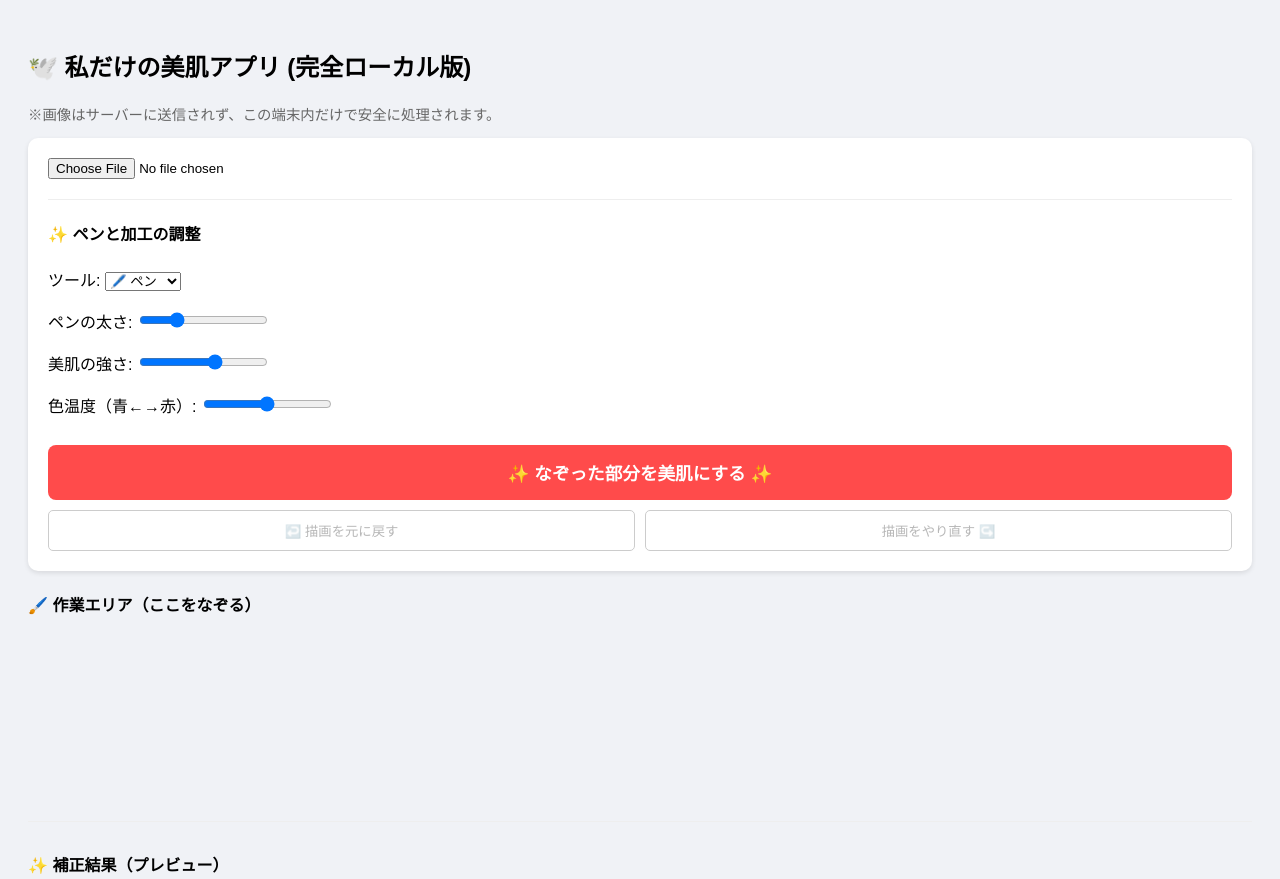
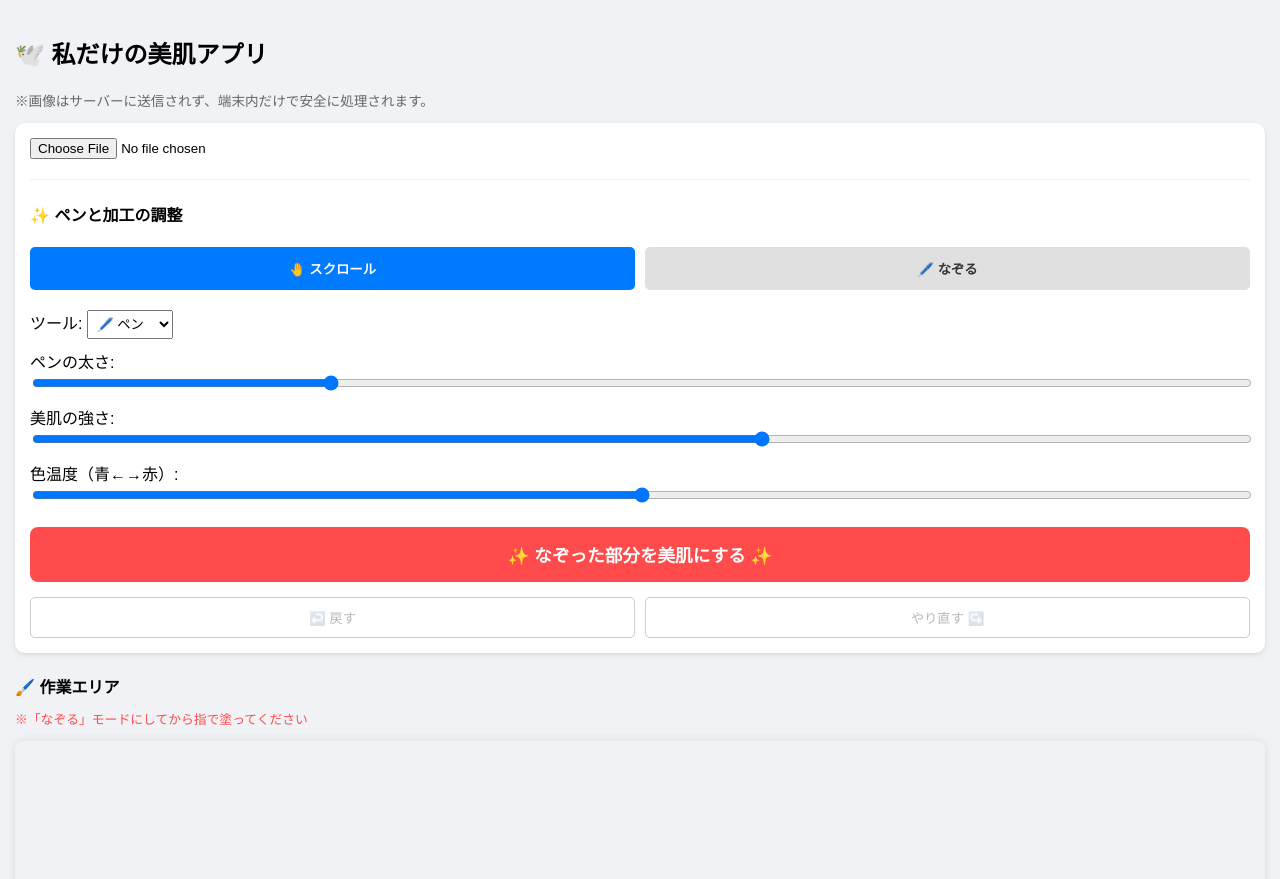
Before and after one commit to 10win-NR/my-retouch-app-js, a plain HTML site: page index.html in a window 1280 px wide. Shown: the top 879 px of the page. Drawn offline with Linux system fonts and the light colour scheme.

Commit message:
Update index.html

```diff
--- a/index.html
+++ b/index.html
@@ -2,53 +2,61 @@
 <html lang="ja">
 <head>
     <meta charset="UTF-8">
-    <meta name="viewport" content="width=device-width, initial-scale=1.0">
+    <meta name="viewport" content="width=device-width, initial-scale=1.0, maximum-scale=1.0, user-scalable=no">
     <title>🕊️ 私だけの美肌アプリ JS版</title>
 </head>
-<body style="font-family: sans-serif; background-color: #f0f2f6; padding: 20px;">
+<body style="font-family: sans-serif; background-color: #f0f2f6; padding: 15px; margin: 0;">
 
-    <h2>🕊️ 私だけの美肌アプリ (完全ローカル版)</h2>
-    <p style="color: #666; font-size: 0.9em;">※画像はサーバーに送信されず、この端末内だけで安全に処理されます。</p>
+    <h2>🕊️ 私だけの美肌アプリ</h2>
+    <p style="color: #666; font-size: 0.85em;">※画像はサーバーに送信されず、端末内だけで安全に処理されます。</p>
 
-    <div style="background: white; padding: 20px; border-radius: 10px; box-shadow: 0 2px 5px rgba(0,0,0,0.1);">
-        <input type="file" id="imageInput" accept="image/png, image/jpeg">
+    <div style="background: white; padding: 15px; border-radius: 10px; box-shadow: 0 2px 5px rgba(0,0,0,0.1);">
+        <input type="file" id="imageInput" accept="image/png, image/jpeg" style="width: 100%;">
 
         <hr style="border: 0; border-top: 1px solid #eee; margin: 20px 0;">
 
         <h4>✨ ペンと加工の調整</h4>
-        <label>ツール:
-            <select id="drawMode">
+
+        <div style="display: flex; gap: 10px; margin-bottom: 20px;">
+            <button id="modeScrollBtn" style="flex: 1; padding: 12px; background: #007bff; color: white; border: none; border-radius: 5px; font-weight: bold; cursor: pointer;">🤚 スクロール</button>
+            <button id="modeDrawBtn" style="flex: 1; padding: 12px; background: #e0e0e0; color: #333; border: none; border-radius: 5px; font-weight: bold; cursor: pointer;">🖊️ なぞる</button>
+        </div>
+
+        <label style="display: block; margin-bottom: 10px;">ツール:
+            <select id="drawMode" style="padding: 5px;">
                 <option value="pen">🖊️ ペン</option>
                 <option value="eraser">消しゴム</option>
             </select>
-        </label><br><br>
+        </label>
 
-        <label>ペンの太さ: <input type="range" id="brushSize" min="5" max="100" value="30"></label><br><br>
-        <label>美肌の強さ: <input type="range" id="smoothFactor" min="0" max="100" value="60"></label><br><br>
-        <label>色温度（青←→赤）: <input type="range" id="colorTemp" min="-50" max="50" value="0"></label><br><br>
+        <label style="display: block; margin-bottom: 10px;">ペンの太さ: <input type="range" id="brushSize" min="5" max="150" value="40" style="width: 100%;"></label>
+        <label style="display: block; margin-bottom: 10px;">美肌の強さ: <input type="range" id="smoothFactor" min="0" max="100" value="60" style="width: 100%;"></label>
+        <label style="display: block; margin-bottom: 20px;">色温度（青←→赤）: <input type="range" id="colorTemp" min="-50" max="50" value="0" style="width: 100%;"></label>
 
-        <button id="processBtn" style="display: block; width: 100%; padding: 15px; margin-top: 10px; background: #ff4b4b; color: white; border: none; border-radius: 8px; font-weight: bold; font-size: 1.1em; cursor: pointer;">
+        <button id="processBtn" style="display: block; width: 100%; padding: 15px; background: #ff4b4b; color: white; border: none; border-radius: 8px; font-weight: bold; font-size: 1.1em; cursor: pointer;">
             ✨ なぞった部分を美肌にする ✨
         </button>
 
-        <div style="display: flex; gap: 10px; margin-top: 10px;">
-            <button id="undoBtn" style="flex: 1; padding: 10px; cursor: pointer; border: 1px solid #ccc; border-radius: 5px; background: #fff;" disabled>↩️ 描画を元に戻す</button>
-            <button id="redoBtn" style="flex: 1; padding: 10px; cursor: pointer; border: 1px solid #ccc; border-radius: 5px; background: #fff;" disabled>描画をやり直す ↪️</button>
+        <div style="display: flex; gap: 10px; margin-top: 15px;">
+            <button id="undoBtn" style="flex: 1; padding: 10px; cursor: pointer; border: 1px solid #ccc; border-radius: 5px; background: #fff;" disabled>↩️ 戻す</button>
+            <button id="redoBtn" style="flex: 1; padding: 10px; cursor: pointer; border: 1px solid #ccc; border-radius: 5px; background: #fff;" disabled>やり直す ↪️</button>
         </div>
     </div>
 
-    <h4>🖌️ 作業エリア（ここをなぞる）</h4>
-    <div id="canvasContainer" style="position: relative; margin-top: 10px;">
-        <canvas id="imageCanvas"></canvas>
-        <canvas id="drawCanvas" style="position: absolute; top: 0; left: 0;"></canvas>
-        <canvas id="loupeCanvas" style="position: absolute; display: none; border: 2px solid #fff; border-radius: 50%; box-shadow: 0 0 10px rgba(0,0,0,0.5); pointer-events: none;"></canvas>
+    <h4>🖌️ 作業エリア</h4>
+    <p style="font-size: 0.8em; color: #ff4b4b; margin-top: -10px;">※「なぞる」モードにしてから指で塗ってください</p>
+
+    <div id="canvasContainer" style="position: relative; margin-top: 10px; width: 100%; overflow: hidden; border-radius: 8px; box-shadow: 0 0 10px rgba(0,0,0,0.1);">
+        <canvas id="imageCanvas" style="width: 100%; height: auto; display: block;"></canvas>
+        <canvas id="drawCanvas" style="position: absolute; top: 0; left: 0; width: 100%; height: 100%; touch-action: none;"></canvas>
+        <canvas id="loupeCanvas" style="position: absolute; display: none; border: 2px solid #fff; border-radius: 50%; box-shadow: 0 0 10px rgba(0,0,0,0.5); pointer-events: none; z-index: 10;"></canvas>
     </div>
 
     <hr style="border: 0; border-top: 1px solid #eee; margin: 30px 0;">
 
-    <h4>✨ 補正結果（プレビュー）</h4>
+    <h4>✨ 補正結果</h4>
     <div style="margin-top: 10px; background: white; padding: 10px; border-radius: 10px; box-shadow: 0 2px 5px rgba(0,0,0,0.1);">
-        <canvas id="resultCanvas" style="max-width: 100%; height: auto;"></canvas>
+        <canvas id="resultCanvas" style="width: 100%; height: auto; display: block; border-radius: 5px;"></canvas>
     </div>
 
     <button id="saveBtn" style="display: block; width: 100%; padding: 15px; margin-top: 20px; margin-bottom: 40px; background: #28a745; color: white; border: none; border-radius: 8px; font-weight: bold; font-size: 1.1em; cursor: pointer;">
```
